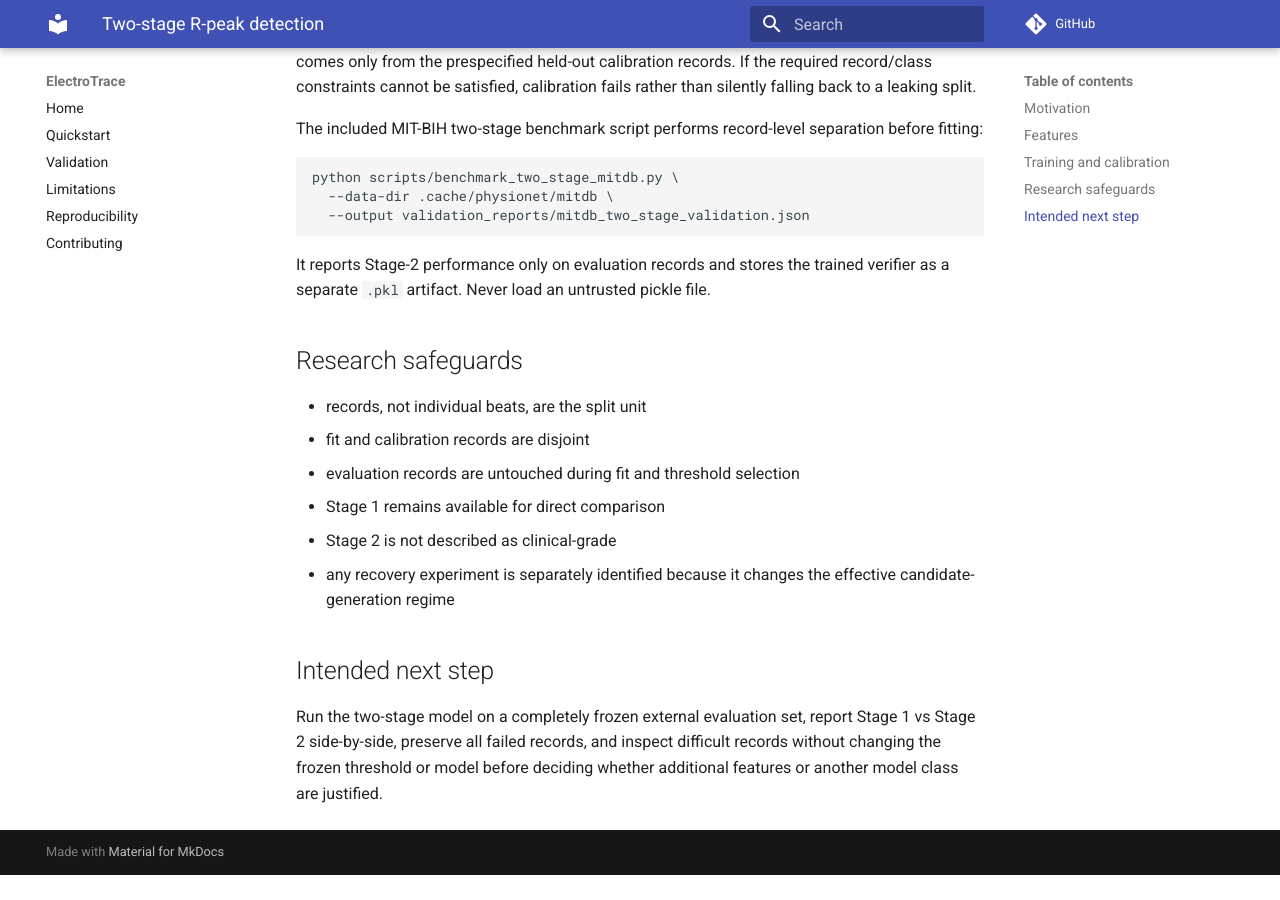
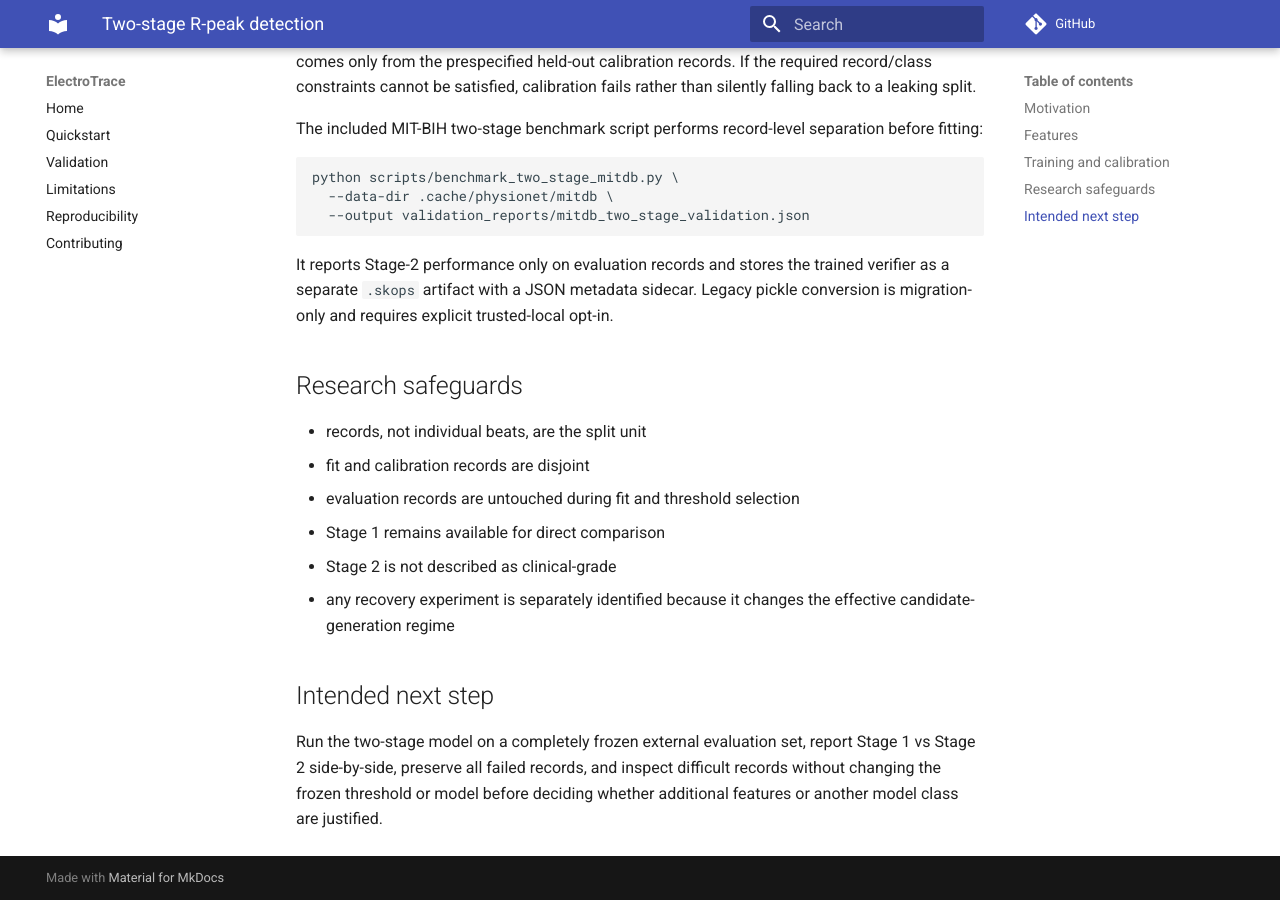
Before and after one commit to Virelion-Biotech/Virelion-ElectroTrace, an MkDocs documentation site: the page built from docs/TWO_STAGE_RPEAK.md, in a window 1280 px wide and 900 px high, scrolled down 1112 px. Built offline with MkDocs 1.6.1 and Material for MkDocs 9.7.7, drawn with Linux system fonts in a browser that asks for light colours; comment, search, counter and statistics services are not loaded; before the commit the page ends 1987 px from its top, so only the background shows below that.

Commit message:
docs: update two-stage model documentation for skops persistence

````diff
--- a/docs/TWO_STAGE_RPEAK.md
+++ b/docs/TWO_STAGE_RPEAK.md
@@ -38,7 +38,7 @@ python scripts/benchmark_two_stage_mitdb.py \
   --output validation_reports/mitdb_two_stage_validation.json
 ```
 
-It reports Stage-2 performance only on evaluation records and stores the trained verifier as a separate `.pkl` artifact. Never load an untrusted pickle file.
+It reports Stage-2 performance only on evaluation records and stores the trained verifier as a separate `.skops` artifact with a JSON metadata sidecar. Legacy pickle conversion is migration-only and requires explicit trusted-local opt-in.
 
 ## Research safeguards
 
````
